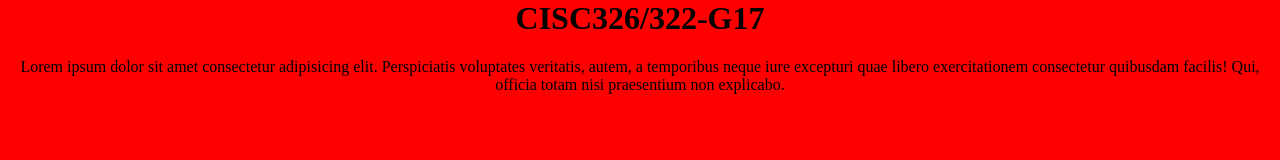
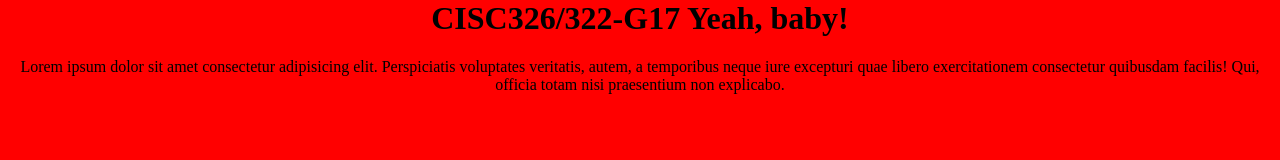
Before and after one commit to MarcusTantakoun/CISC326-322-G17, a plain HTML site: page index.html in a window 1280 px wide. Drawn offline with Linux system fonts and the light colour scheme.

Commit message:
Index Title Change

```diff
--- a/index.html
+++ b/index.html
@@ -7,7 +7,7 @@
     <link rel="stylesheet" href="styles.css">
 </head>
 <body>
-    <h1>CISC326/322-G17</h1>
+    <h1>CISC326/322-G17 Yeah, baby!</h1>
     <p>Lorem ipsum dolor sit amet consectetur adipisicing elit. Perspiciatis voluptates veritatis, autem, a temporibus neque iure excepturi quae libero exercitationem consectetur quibusdam facilis! Qui, officia totam nisi praesentium non explicabo.</p>
 </body>
 </html>
```
